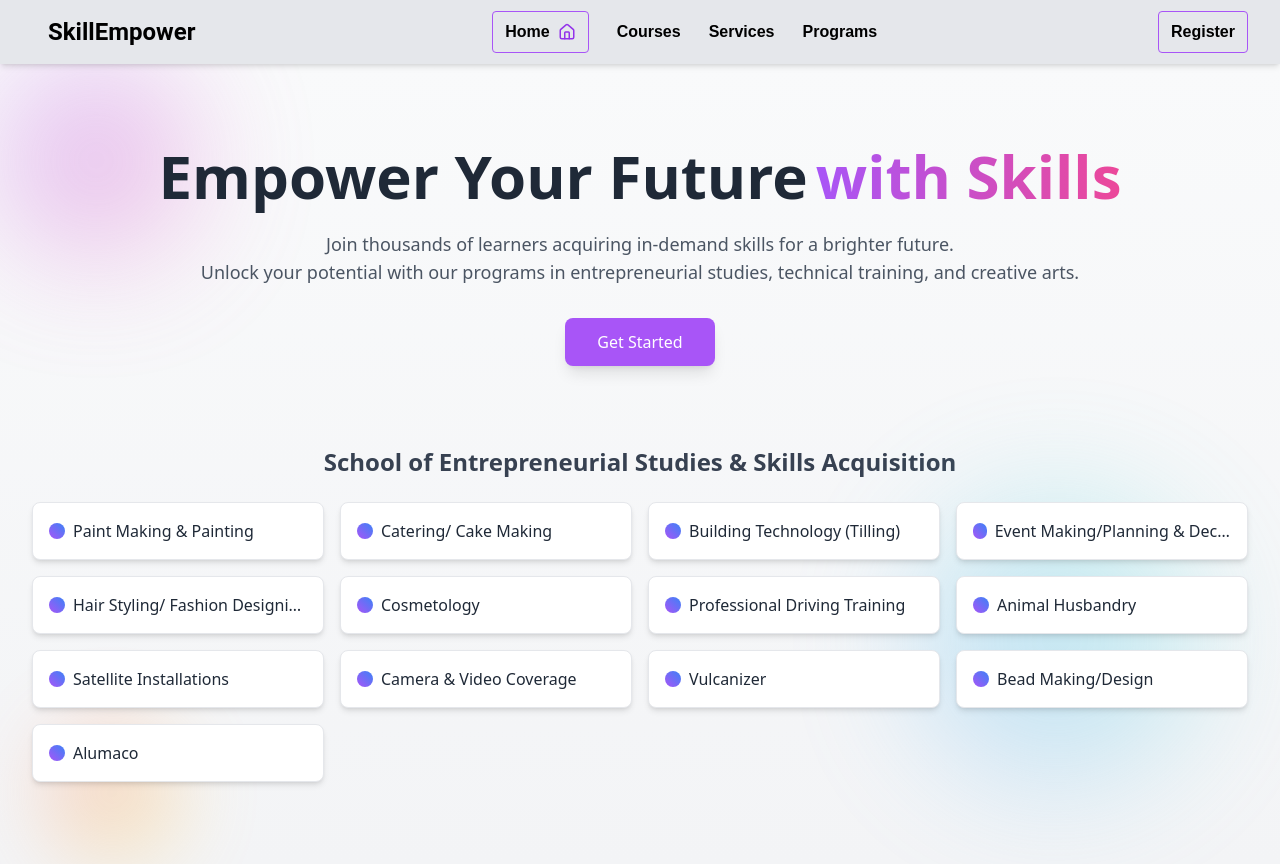
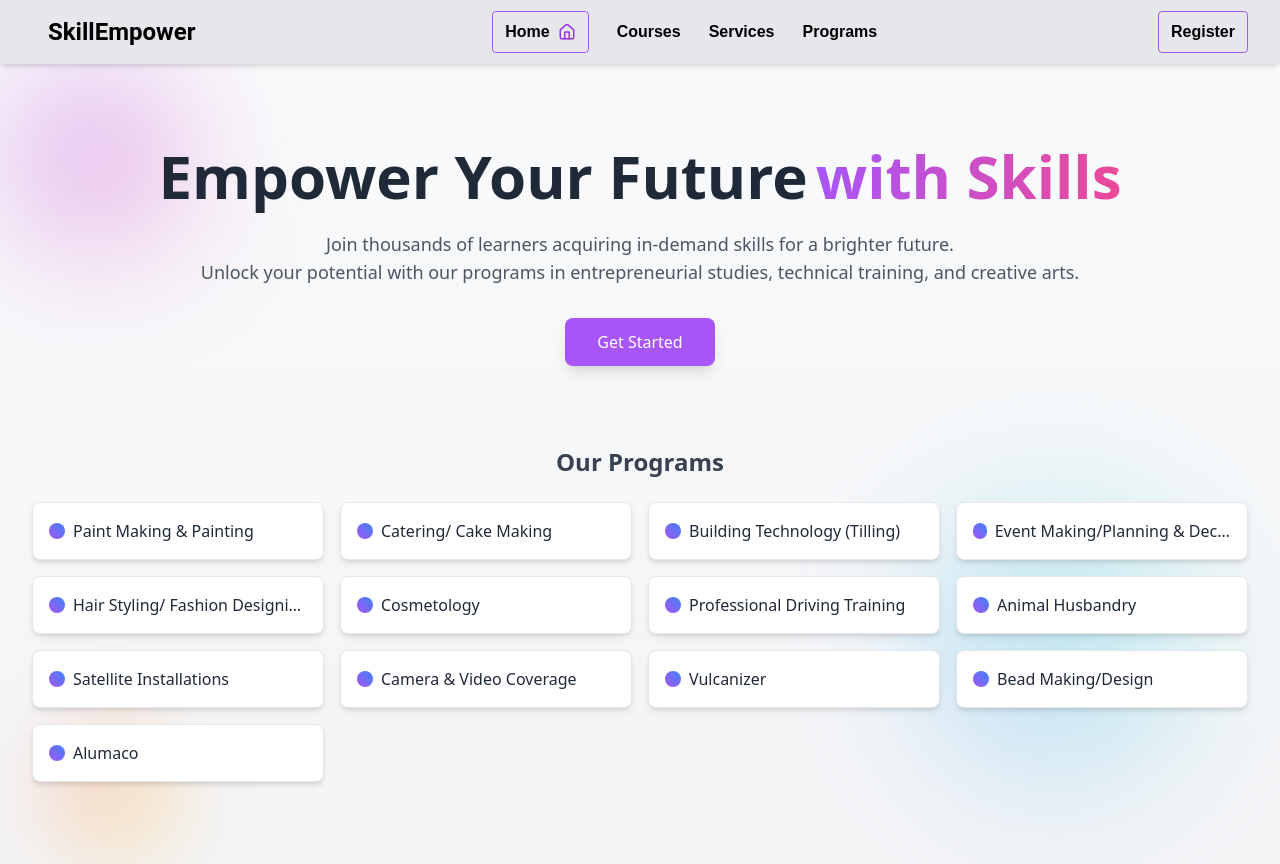
Before and after one commit to Kaycee34/SkillEmpower, a React (Vite) app: page / in a window 1280 px wide. Built offline with nearby package versions, Linux system fonts and the light colour scheme.

Commit message:
hero updated

```diff
--- a/src/components/HeroPage.jsx
+++ b/src/components/HeroPage.jsx
@@ -48,7 +48,7 @@ const Hero = () => {
       {/* Programs Section */}
     <div className="w-full px-6 mt-12 md:mt-20">
         <h2 className="text-center text-xl md:text-2xl font-semibold text-gray-700 mb-6">
-            School of Entrepreneurial Studies & Skills Acquisition
+            Our Programs
         </h2>
         <div className="grid grid-cols-1 sm:grid-cols-2 md:grid-cols-3 lg:grid-cols-4 gap-4 px-2">
         {programs.slice(0, 3).map((program, index) => (
```
